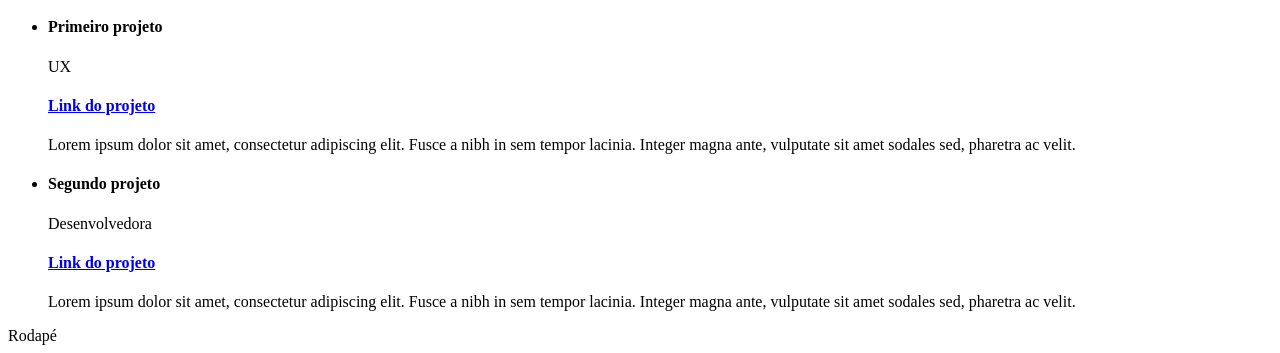
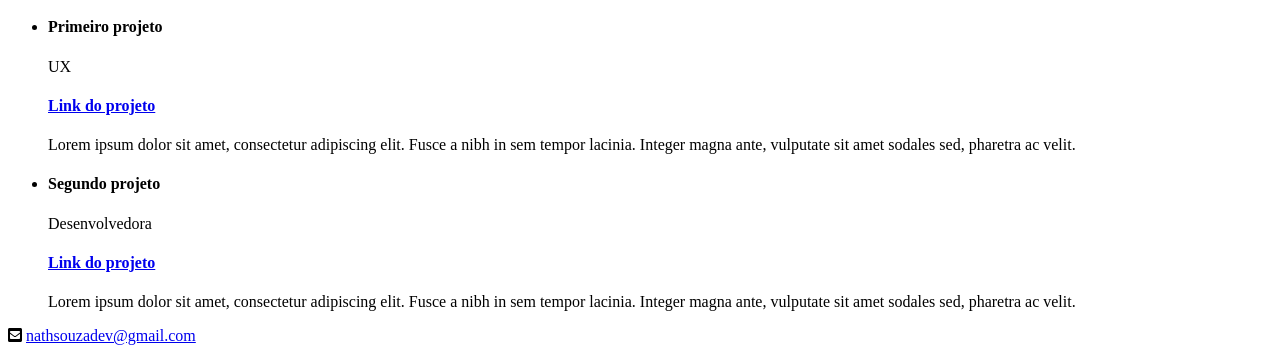
Before and after one commit to nathsouzadev/portfolio, a plain HTML site: page index.html in a window 1280 px wide. Shown: the part 962-1315 px from the top of the page. Drawn offline with Linux system fonts and the light colour scheme.

Commit message:
Criando o rodape

```diff
--- a/index.html
+++ b/index.html
@@ -3,6 +3,7 @@
 <head>
   <meta charset="utf-8">
   <meta keywords="Nathally Souza, Desenvolvedora, Minas Programam, Portfólio">
+  <link rel="stylesheet" href="https://cdnjs.cloudflare.com/ajax/libs/font-awesome/4.7.0/css/font-awesome.min.css">
   <title>
     Portfólio - Nath Souza
   </title>
@@ -73,7 +74,10 @@
     </ul>
   </section>
   <footer>
-    Rodapé
+    <i class="fas fa-envelope-square"></i>
+    <a href="mailto:nathsouzadev@gmail.com" >nathsouzadev@gmail.com</a>
   </footer>
+
+<script src="https://use.fontawesome.com/releases/v5.15.3/js/all.js" data-auto-replace-svg="nest"></script>
 </body>
 </html>
```
